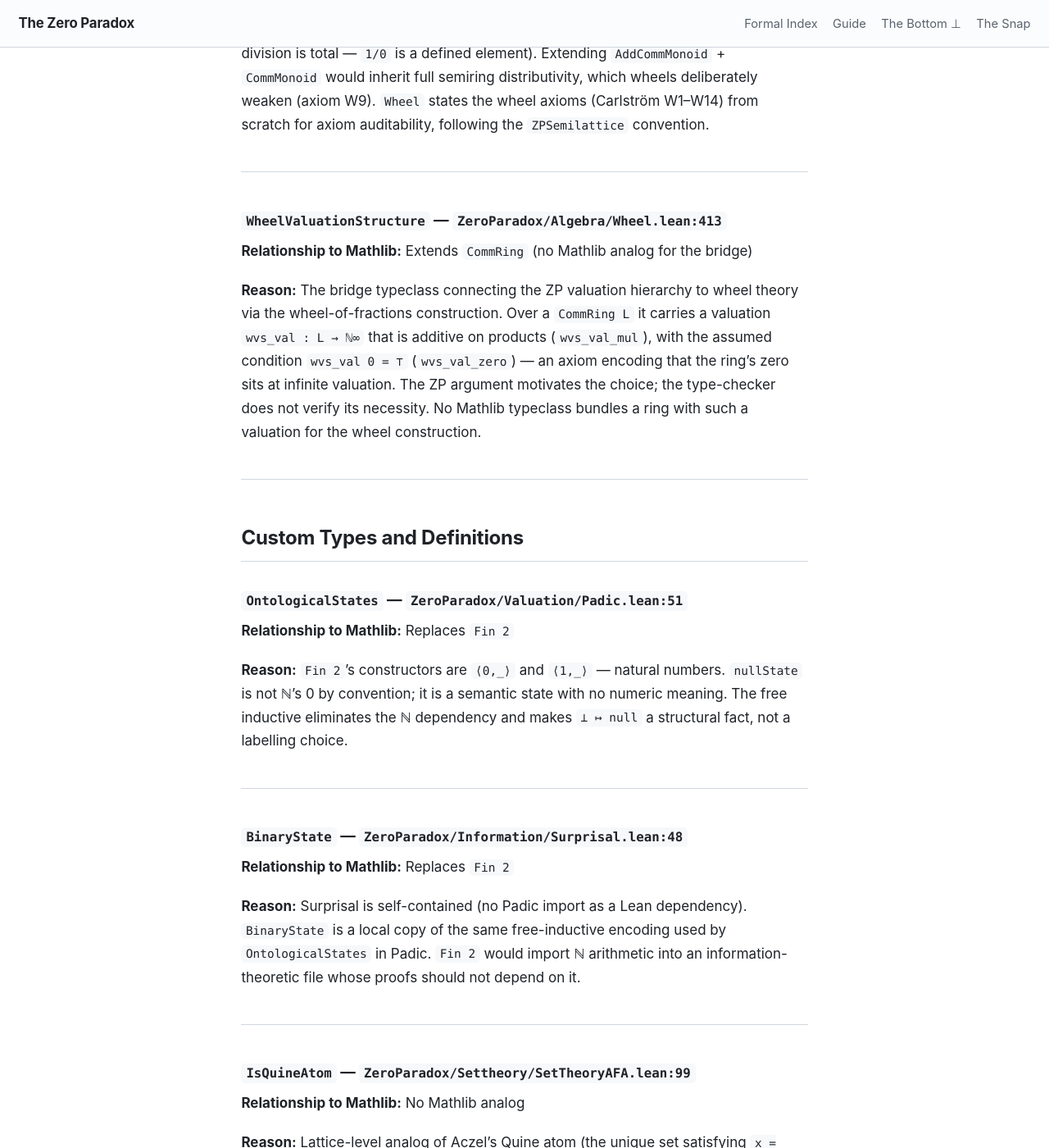
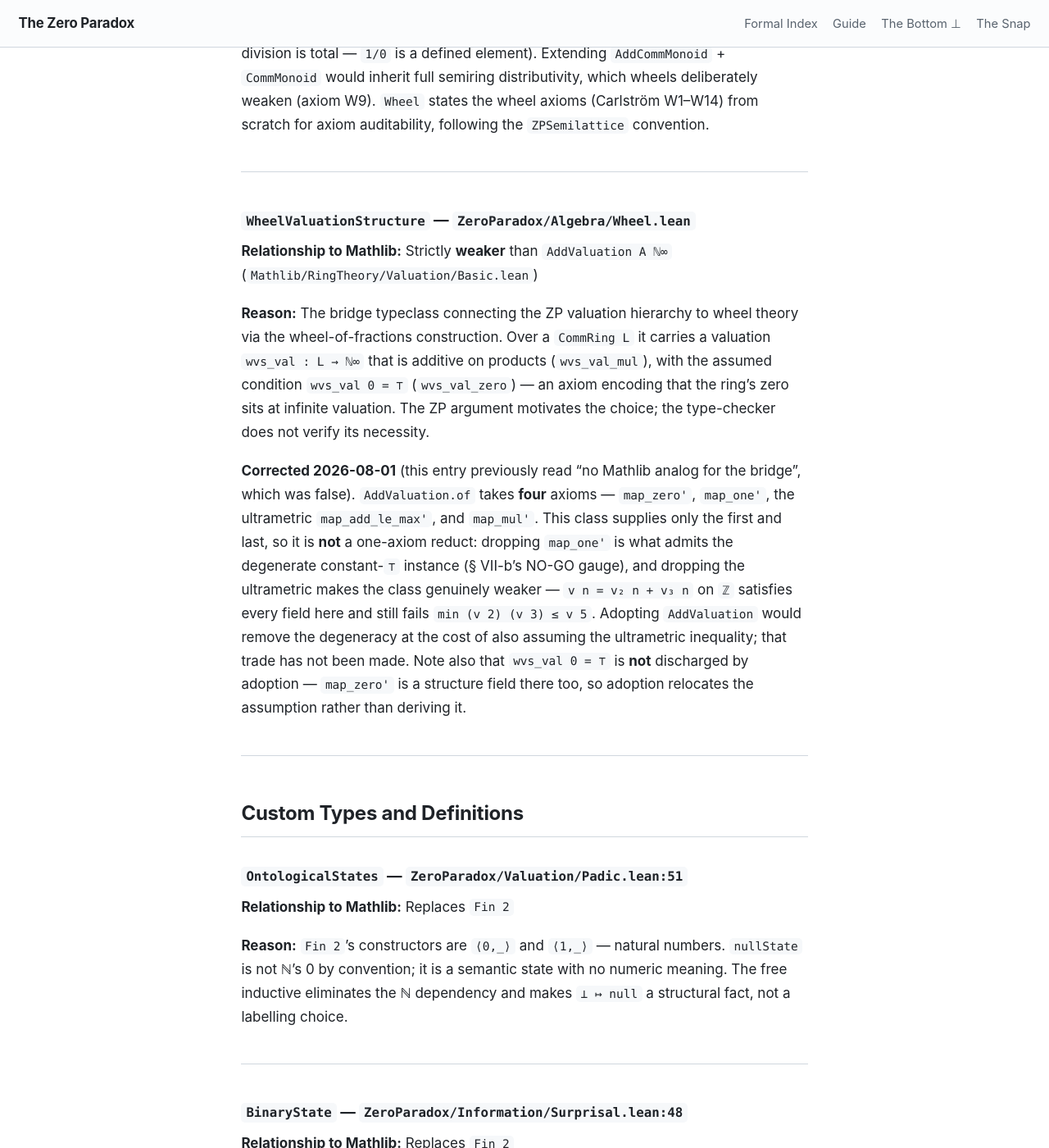
Before and after one commit to timbrigham/ZeroParadox, a Jekyll site: the page built from LEAN_CUSTOM_REGISTRY.md, in a window 1280 px wide and 1400 px high, scrolled down 4022 px. Shown: the whole window at 82% size. Built offline with Jekyll 4.4.1, drawn with Linux system fonts in a browser that asks for light colours; our own code applies the rules of GitHub Pages for plain Markdown files.

Commit message:
Round 2 fixes: AddValuation omits two axioms not one; porthole stays an axiom; registry corrected; trim the apologies

```diff
--- a/LEAN_CUSTOM_REGISTRY.md
+++ b/LEAN_CUSTOM_REGISTRY.md
@@ -100,11 +100,13 @@ grep -rn "\[ZP-CUSTOM\]" ZeroParadox/ --include="*.lean"
 
 ---
 
-### `WheelValuationStructure` — `ZeroParadox/Algebra/Wheel.lean:413`
+### `WheelValuationStructure` — `ZeroParadox/Algebra/Wheel.lean`
 
-**Relationship to Mathlib:** Extends `CommRing` (no Mathlib analog for the bridge)
+**Relationship to Mathlib:** Strictly **weaker** than `AddValuation A ℕ∞` (`Mathlib/RingTheory/Valuation/Basic.lean`)
 
-**Reason:** The bridge typeclass connecting the ZP valuation hierarchy to wheel theory via the wheel-of-fractions construction. Over a `CommRing L` it carries a valuation `wvs_val : L → ℕ∞` that is additive on products (`wvs_val_mul`), with the assumed condition `wvs_val 0 = ⊤` (`wvs_val_zero`) — an axiom encoding that the ring's zero sits at infinite valuation. The ZP argument motivates the choice; the type-checker does not verify its necessity. No Mathlib typeclass bundles a ring with such a valuation for the wheel construction.
+**Reason:** The bridge typeclass connecting the ZP valuation hierarchy to wheel theory via the wheel-of-fractions construction. Over a `CommRing L` it carries a valuation `wvs_val : L → ℕ∞` that is additive on products (`wvs_val_mul`), with the assumed condition `wvs_val 0 = ⊤` (`wvs_val_zero`) — an axiom encoding that the ring's zero sits at infinite valuation. The ZP argument motivates the choice; the type-checker does not verify its necessity.
+
+**Corrected 2026-08-01** (this entry previously read "no Mathlib analog for the bridge", which was false). `AddValuation.of` takes **four** axioms — `map_zero'`, `map_one'`, the ultrametric `map_add_le_max'`, and `map_mul'`. This class supplies only the first and last, so it is **not** a one-axiom reduct: dropping `map_one'` is what admits the degenerate constant-`⊤` instance (§ VII-b's NO-GO gauge), and dropping the ultrametric makes the class genuinely weaker — `v n = v₂ n + v₃ n` on `ℤ` satisfies every field here and still fails `min (v 2) (v 3) ≤ v 5`. Adopting `AddValuation` would remove the degeneracy at the cost of also assuming the ultrametric inequality; that trade has not been made. Note also that `wvs_val 0 = ⊤` is **not** discharged by adoption — `map_zero'` is a structure field there too, so adoption relocates the assumption rather than deriving it.
 
 ---
 
```
Also changed, not shown: 3 other files.
